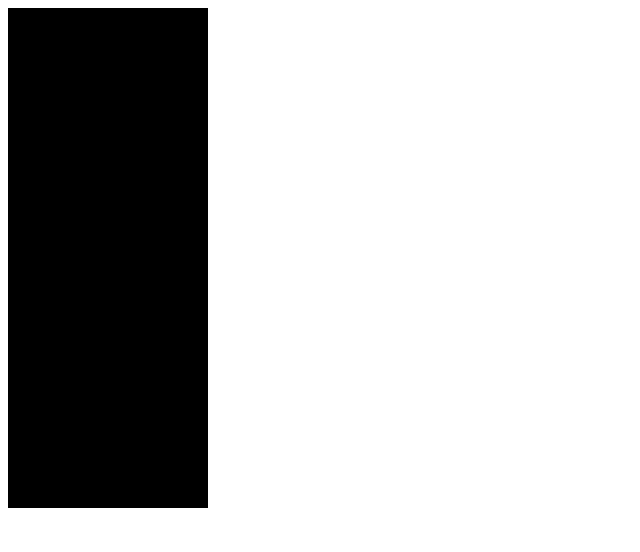
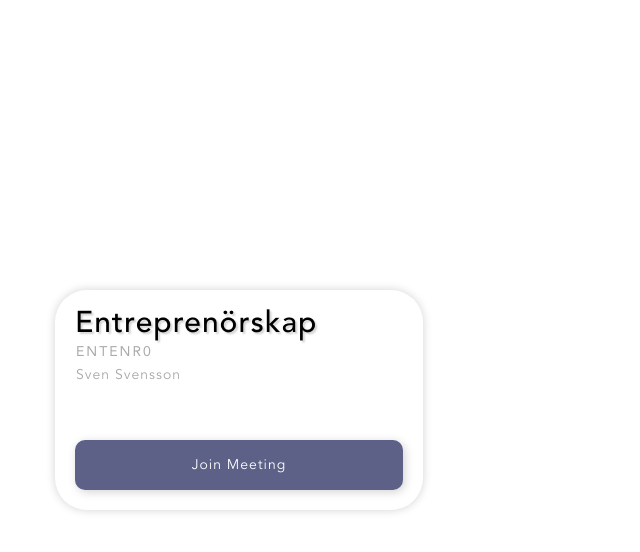
Before and after one commit to Creadon/digital-classroom, a plain HTML site: page index.html in a window 1280 px wide. Shown: the whole page, without its empty margins (0-640 px from the left). Drawn offline with Linux system fonts and the light colour scheme.

Commit message:
Updated styling

```diff
--- a/index.html
+++ b/index.html
@@ -8,7 +8,12 @@
 </head>
 <body>
     <div class='container'>
-        <div class='box'></div>
+        <div class='box'>
+            <div class='name'>Entreprenörskap</div>
+            <div class='identifier'>ENTENR0</div>
+            <div class='teacher'>Sven Svensson</div>
+            <div class='buttonWrapper'><button>Join Meeting</button></div>
+        </div>
     </div>
 </body>
 </html>
--- a/style.css
+++ b/style.css
@@ -1,11 +1,102 @@
+@font-face
+{
+    font-family: avenirLight;
+    src: url(assets/AvenirLTStd-Book.otf);
+}
+
+@font-face
+{
+    font-family: avenirRegular;
+    src: url(assets/AvenirLTStd-Roman.otf);
+}
+
+@font-face
+{
+    font-family: avenirBold;
+    src: url(assets/AvenirLTStd-Medium.otf);
+}
+
 body
 {
-    font-family: sans-serif;
+    margin: 0;
+    padding: 0;
+    overflow: hidden;
+    background: white;
 }
 
 .container
 {
-    width: 200px;
-    height: 500px;
-    background: black;
+    width: 1200px;
+    height: 250px;
+    background: transparent;
+    margin: calc((100vh - 250px) * 0.5) auto;
 }
+
+.box
+{
+    position: relative;
+    width: 368px;
+    height: 220px;
+    background: white;
+    float: left;
+    margin: 15px;
+    border-radius: 32px;
+    box-shadow: 0px 0px 10px lightgray;
+}
+
+.name
+{
+    padding-top: 16px;
+    padding-left: 20px;
+    font-family: avenirBold;
+    font-size: 30px;
+    letter-spacing: 1px;
+    text-shadow: 2px 2px 2px lightgray;
+    color: black;
+}
+
+.identifier
+{
+    padding-top: 2px;
+    padding-left: 21px;
+    font-family: avenirRegular;
+    font-size: 14px;
+    letter-spacing: 2px;
+    color: darkgray;
+}
+
+.teacher
+{
+    padding-top: 6px;
+    padding-left: 21px;
+    font-family: avenirLight;
+    font-Size: 14px;
+    letter-spacing: 1px;
+    color: darkgray;
+}
+
+.buttonWrapper
+{
+    background-color: transparent;
+    padding-top: 56px;
+    padding-left: 20px;
+}
+
+button
+{
+    border: none;
+    border-radius: 10px;
+    width: 328px;
+    height: 50px;
+    background-color: #5D6187;
+    color: white;
+    font-family: avenirLight;
+    font-Size: 14px;
+    letter-spacing: 1px;
+    box-shadow: 2px 2px 10px lightgray;
+}
+
+colorPalette
+{
+    color:
+}
```
Also changed, not shown: assets/AvenirLTStd-Book.otf (added), assets/AvenirLTStd-Medium.otf (added), assets/AvenirLTStd-Roman.otf (added).
